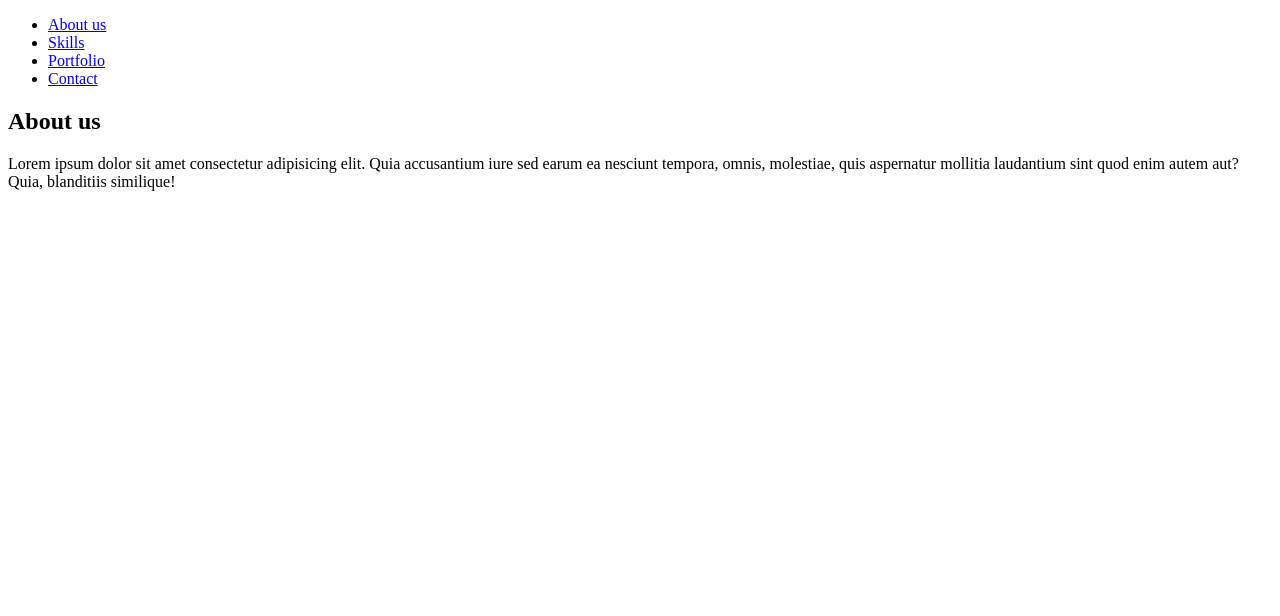
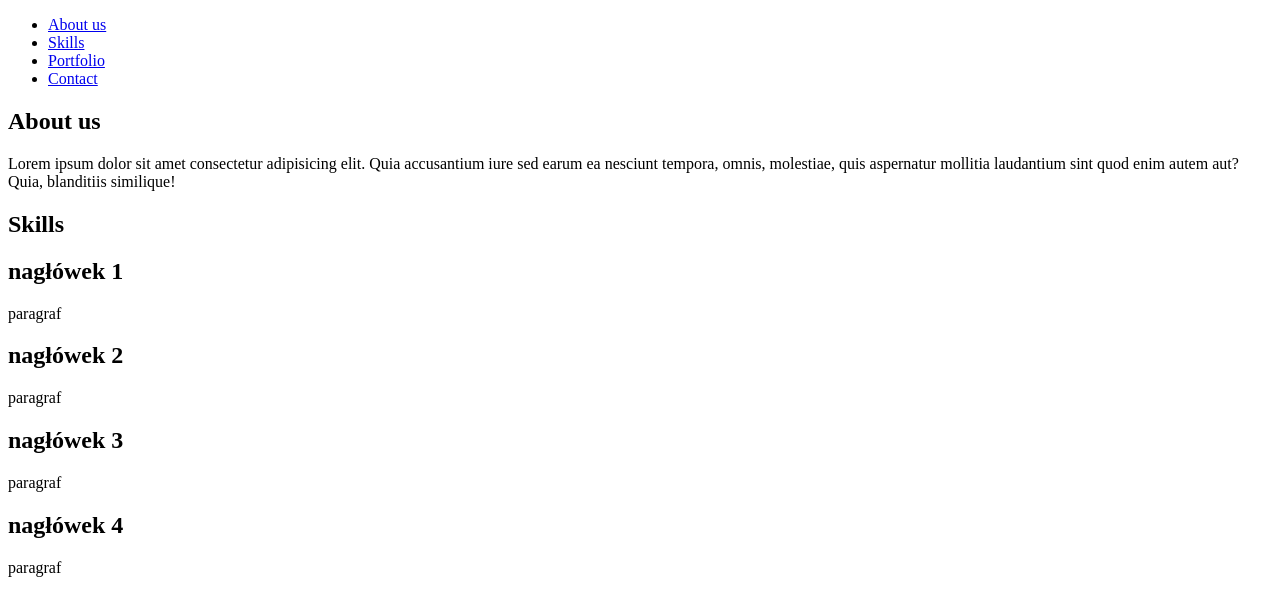
Before and after one commit to edytalis/15-html-prosta-strona, a plain HTML site: page index.html in a window 1280 px wide. Drawn offline with Linux system fonts and the light colour scheme.

Commit message:
sekcja skills

```diff
--- a/index.html
+++ b/index.html
@@ -19,5 +19,24 @@
         <h1>About us</h1>
         <p>Lorem ipsum dolor sit amet consectetur adipisicing elit. Quia accusantium iure sed earum ea nesciunt tempora, omnis, molestiae, quis aspernatur mollitia laudantium sint quod enim autem aut? Quia, blanditiis similique!</p>
     </section>
+    <section>
+        <h1>Skills</h1>
+        <div class="skill">
+            <h2>nagłówek 1</h2>
+            <p>paragraf</p>
+        </div>
+        <div class="skill">
+            <h2>nagłówek 2</h2>
+            <p>paragraf</p>
+        </div>
+        <div class="skill">
+            <h2>nagłówek 3</h2>
+            <p>paragraf</p>
+        </div>
+        <div class="skill">
+            <h2>nagłówek 4</h2>
+            <p>paragraf</p>
+        </div>
+    </section>
 </body>
 </html>
```
